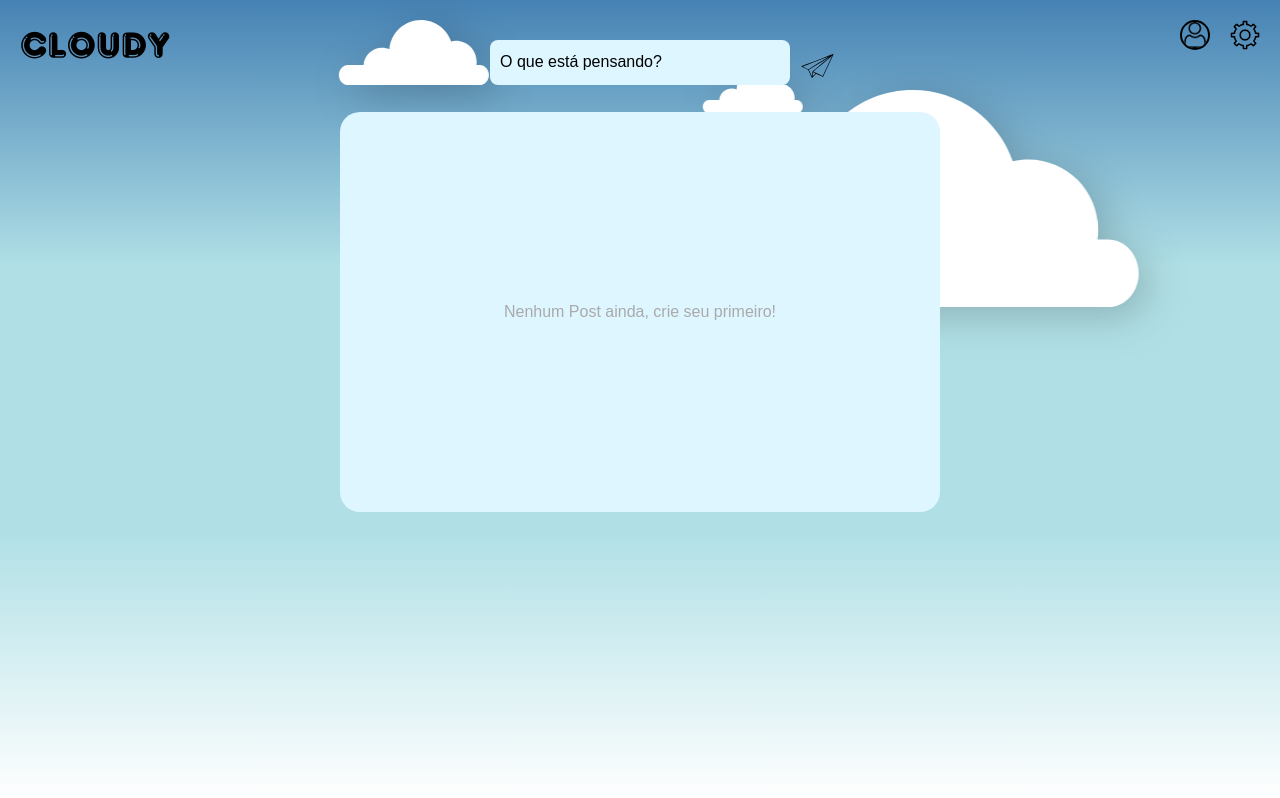
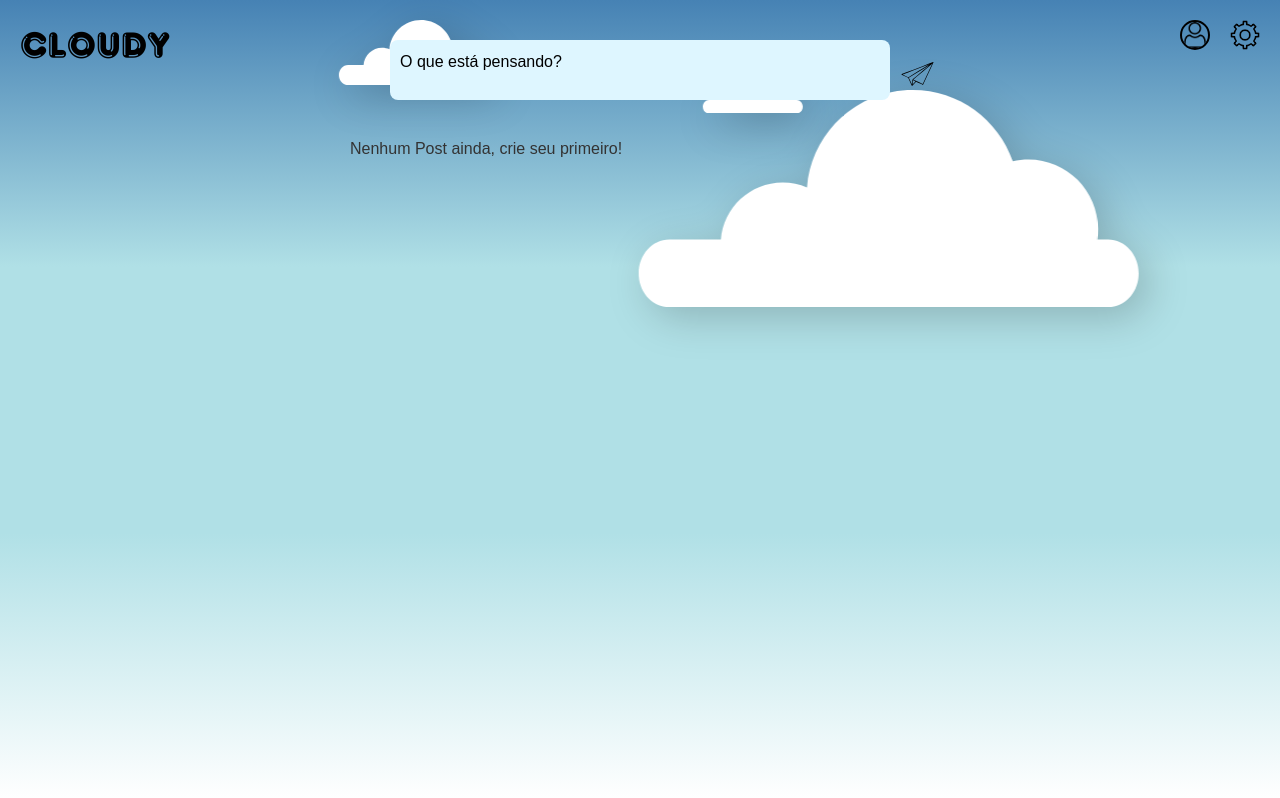
Before and after one commit to Igorrst/Cloudy, a React (Vite) app: page /home in a window 1280 px wide. Built offline with nearby package versions, Linux system fonts and the light colour scheme.

Commit message:
refactor: vertical scrolling post list

```diff
--- a/src/components/PostCard/styles.ts
+++ b/src/components/PostCard/styles.ts
@@ -3,25 +3,38 @@ import styled from "styled-components";
 export const Container = styled.div`
   position: relative;
   width: 100%;
+  min-height: 400px;
   border-radius: 20px;
   background-color: rgb(222, 246, 255);
-  padding: 30px 20px;
+  padding: 20px;
   box-sizing: border-box;
   display: flex;
   flex-direction: column;
+  justify-content: center;
   align-items: center;
-  justify-content: center;
   text-align: center;
+  box-shadow: 0 4px 10px rgba(0, 0, 0, 0.05);
+  overflow: hidden;
+
+  @media (max-width: 768px) {
+    min-height: 350px;
+  }
+
+  @media (max-width: 480px) {
+    min-height: 300px;
+    padding: 15px;
+  }
 `;
 
 export const PostContent = styled.div`
   font-size: 20px;
-  font-weight: bold;
+  font-weight: 500;
   color: #333;
-  word-wrap: break-word;
   word-break: break-word;
   white-space: pre-wrap;
   text-align: center;
+  padding: 0 20px;
+  max-width: 100%;
 `;
 
 export const UserPostInfo = styled.div`
@@ -30,18 +43,20 @@ export const UserPostInfo = styled.div`
   bottom: 20px;
   display: flex;
   align-items: center;
-  font-size: 12px;
+  font-size: 13px;
 
   img {
     width: 30px;
     height: 30px;
-    opacity: 0.8;
+    border-radius: 50%;
+    opacity: 0.85;
     margin-right: 10px;
   }
 
   h3 {
     margin: 0;
     font-weight: normal;
+    font-size: 14px;
   }
 
   @media (max-width: 480px) {
@@ -53,5 +68,5 @@ export const Actions = styled.div`
   display: flex;
   justify-content: space-between;
   width: 100%;
-  margin-top: 10px;
+  margin-top: 15px;
 `;
--- a/src/pages/Home/index.tsx
+++ b/src/pages/Home/index.tsx
@@ -1,5 +1,4 @@
 import { useState } from "react";
-import { AnimatePresence } from "framer-motion";
 import { Container, TextPost, BoxPost, IconButton, UserTop } from "./styles";
 
 import User from "../../components/User";
@@ -8,7 +7,6 @@ import DownIcon from "../../assets/down.svg";
 
 const Home = () => {
   const [posts, setPosts] = useState<{ content: string }[]>([]);
-  const [currentPostIndex, setCurrentPostIndex] = useState(0);
   const [newPost, setNewPost] = useState("");
   const [likedPosts, setLikedPosts] = useState<boolean[]>([]);
 
@@ -18,14 +16,6 @@ const Home = () => {
       setPosts([newPostObject, ...posts]);
       setLikedPosts([false, ...likedPosts]);
       setNewPost("");
-    }
-  };
-
-  const handleScroll = (event: React.WheelEvent) => {
-    if (event.deltaY > 0 && currentPostIndex < posts.length - 1) {
-      setCurrentPostIndex(currentPostIndex + 1);
-    } else if (event.deltaY < 0 && currentPostIndex > 0) {
-      setCurrentPostIndex(currentPostIndex - 1);
     }
   };
 
@@ -53,17 +43,17 @@ const Home = () => {
         </IconButton>
       </TextPost>
 
-      <BoxPost onWheel={handleScroll}>
+      <BoxPost>
         {posts.length > 0 ? (
-          <AnimatePresence mode="wait">
+          posts.map((post, index) => (
             <PostCard
-              key={currentPostIndex}
-              content={posts[currentPostIndex].content}
+              key={index}
+              content={post.content}
               userName="Nome do Usuário"
-              liked={likedPosts[currentPostIndex]}
-              onClick={() => toggleLike(currentPostIndex)}
+              liked={likedPosts[index]}
+              onClick={() => toggleLike(index)}
             />
-          </AnimatePresence>
+          ))
         ) : (
           <p>Nenhum Post ainda, crie seu primeiro!</p>
         )}
--- a/src/pages/Home/styles.ts
+++ b/src/pages/Home/styles.ts
@@ -1,6 +1,7 @@
 import styled from "styled-components";
 
 export const Container = styled.div`
+  position: relative;
   display: flex;
   flex-direction: column;
   align-items: center;
@@ -14,13 +15,13 @@ export const Container = styled.div`
 
 export const TextPost = styled.div`
   width: 100%;
-  max-width: 300px;
+  max-width: 500px;
   margin-bottom: 20px;
   position: relative;
 
   textarea {
     width: 100%;
-    height: 45px;
+    height: 60px;
     border-radius: 8px;
     padding: 10px;
     font-size: 16px;
@@ -39,7 +40,7 @@ export const TextPost = styled.div`
 
   @media (max-width: 480px) {
     margin-top: 100px;
-    max-width: 60%;
+    max-width: 90%;
   }
 `;
 
@@ -73,28 +74,29 @@ export const IconButton = styled.button`
 export const BoxPost = styled.div`
   width: 100%;
   max-width: 600px;
-  min-height: 400px;
-  height: auto;
+  height: 75vh;
   border-radius: 20px;
-  background-color: rgb(222, 246, 255);
+  background-color: transparent;
   display: flex;
-  align-items: center;
-  justify-content: center;
-  text-align: center;
-  padding: 20px;
+  flex-direction: column;
+  gap: 32px;
+  overflow-y: scroll;
+  padding: 10px;
   box-sizing: border-box;
-  position: relative;
 
-  p {
-    color: #aaa;
+  &::-webkit-scrollbar {
+    display: none;
   }
+
+  scrollbar-width: none;
+  -ms-overflow-style: none;
 
   @media (max-width: 768px) {
     max-width: 90%;
   }
 
   @media (max-width: 480px) {
-    max-width: 70%;
+    max-width: 100%;
   }
 `;
 
@@ -106,3 +108,7 @@ export const UserTop = styled.div`
   top: 20px;
   z-index: 1000;
 `;
+
+export const DotNavigation = styled.div`
+  display: none;
+`;
```
